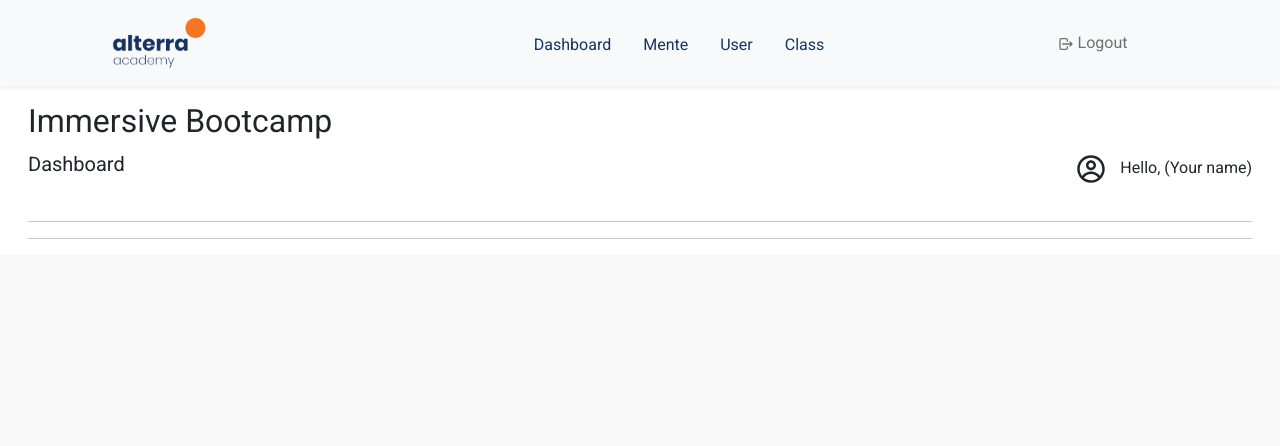
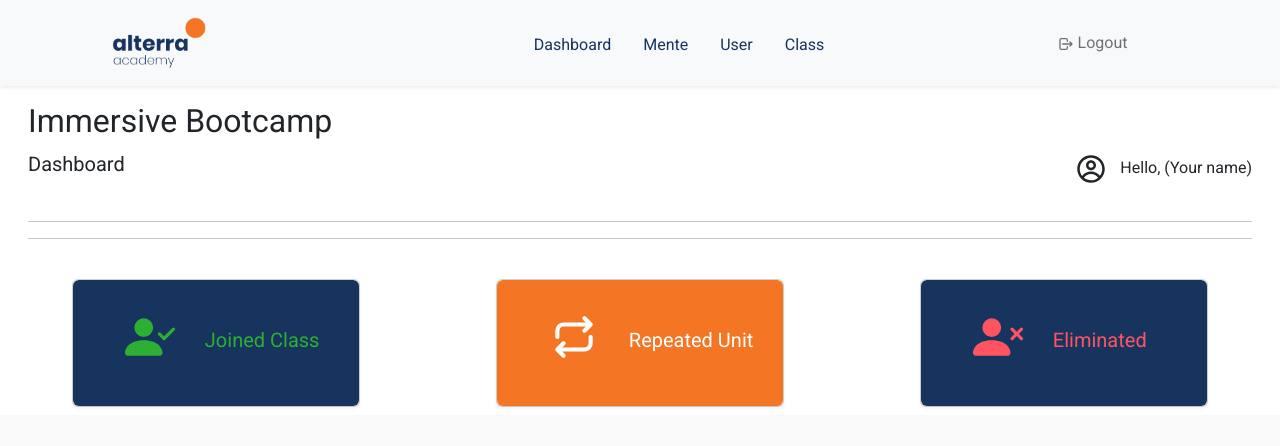
Before and after one commit to ALTA-FE8-GP3/immersive-dashboard, a Next.js app: page /dashboard in a window 1280 px wide. Shown: the top 446 px of the page. Built offline with nearby package versions, Linux system fonts and the light colour scheme.

Commit message:
Add Card in Dashboard

```diff
--- a/pages/class/index.jsx
+++ b/pages/class/index.jsx
@@ -5,6 +5,7 @@ import { BiEditAlt } from "react-icons/bi";
 import { MdDeleteOutline } from "react-icons/md";
 
 const Index = () => {
+
   return (
     <div style={{ backgroundColor: '#F9F9F9' }}>
       <div>
--- a/pages/dashboard/index.jsx
+++ b/pages/dashboard/index.jsx
@@ -1,11 +1,47 @@
 import React from 'react'
+import { Col, Row, Card } from 'react-bootstrap'
 import SubNavbar from '../../components/SubNavbar'
+import { BsFillPersonXFill, BsFillPersonCheckFill } from "react-icons/bs"
+import { TbRepeat } from "react-icons/tb"
 
 const Index = () => {
+  const iconCheck = <BsFillPersonCheckFill color='#2CAF32' size={50} />
+  const iconX = <BsFillPersonXFill color="#FE5462" size={50} />
+  const iconRepeat = <TbRepeat color='white' size={50} />
+  const checkStyle = { color: '#2CAF32', backgroundColor: "#17345F",cursor : "pointer" }
+  const xStyle = { color: "#FE5462", backgroundColor: "#17345F",cursor : "pointer" }
+  const repeatStyle = { color: 'white', backgroundColor: "#F47624",cursor : "pointer" }
+
   return (
     <div>
       <div className='px-3'>
         <SubNavbar title="Dashboard" />
+        <Row className="d-xl-flex justify-content-center mt-4 ">
+
+          {[{ icon: iconCheck, text: "Joined Class", style: checkStyle }, { icon: iconRepeat, text: "Repeated Unit", style: repeatStyle }, { icon: iconX, text: "Eliminated", style: xStyle }].map((item, index) => {
+            const { icon, text, style } = item
+            return (
+              <Col className="mt-3" key={index} xl={4}>
+                <Card
+                  style={{ width: '18rem', height: "8rem" }}
+                  className="mb-2 mx-auto"
+                >
+                  <Card.Body style={style} className="rounded shadow-sm">
+                    <Card.Title className="row pt-3">
+                      <Col xs={5} xl={5} className="px-5">
+                        {icon}
+                      </Col>
+                      <Col xs={7} xl={7} className="py-3">
+                        <span >{text}</span>
+                      </Col>
+                    </Card.Title>
+                  </Card.Body>
+                </Card>
+              </Col>
+            )
+          })}
+
+        </Row>
       </div>
     </div>
   )
--- a/pages/user/index.jsx
+++ b/pages/user/index.jsx
@@ -2,7 +2,7 @@ import React, { useState } from 'react'
 import { BiEditAlt } from "react-icons/bi";
 import { MdDeleteOutline } from "react-icons/md";
 import SubNavbar from '../../components/SubNavbar';
-import { Button, Form, InputGroup, Pagination, Row, Table } from 'react-bootstrap';
+import { Button, Form, InputGroup, Pagination, Table } from 'react-bootstrap';
 import AddModal from '../../components/AddModal';
 
 const Index = () => {
```
Also changed, not shown: components/AddModal.jsx (+7 -3 lines).
